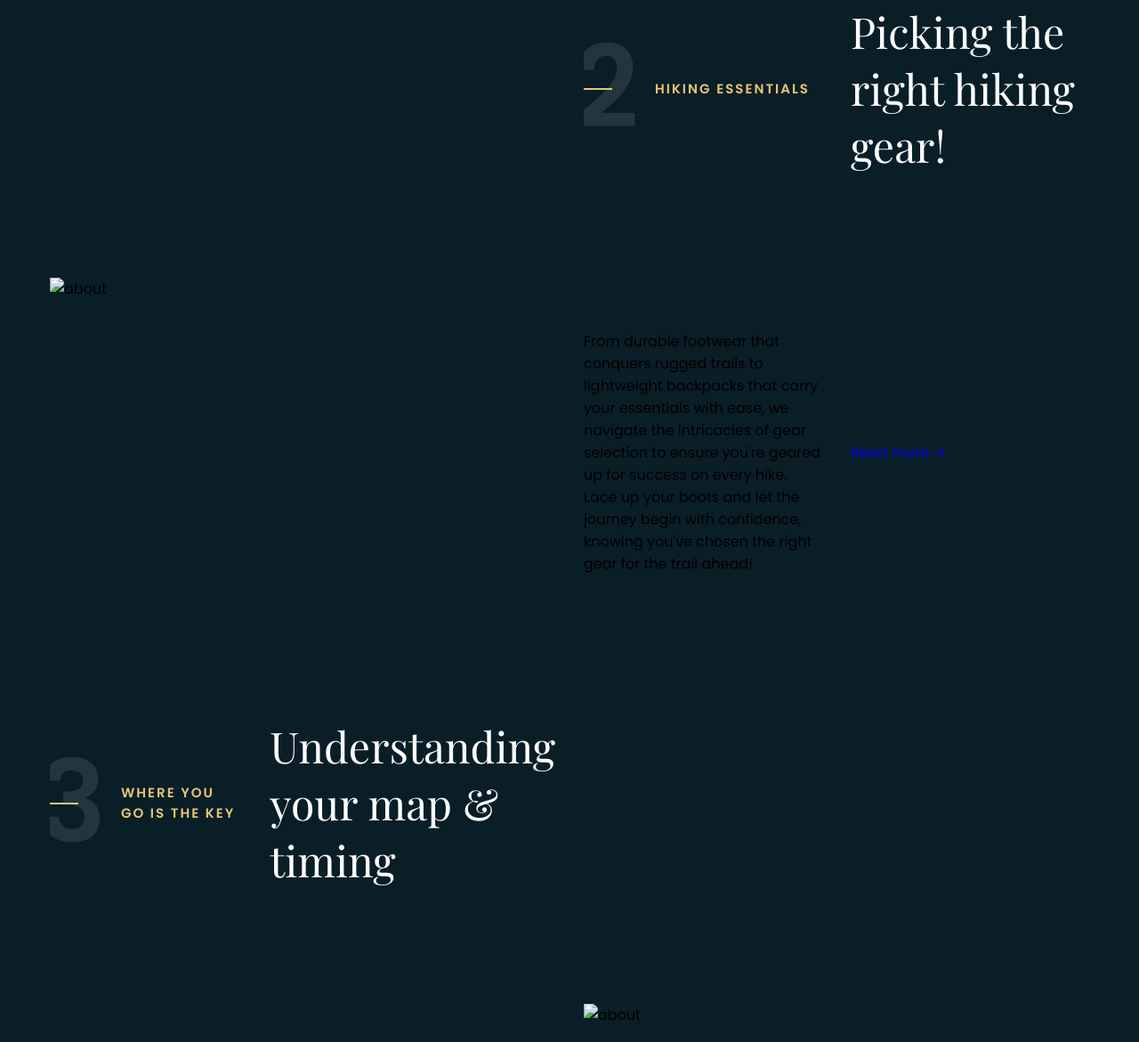
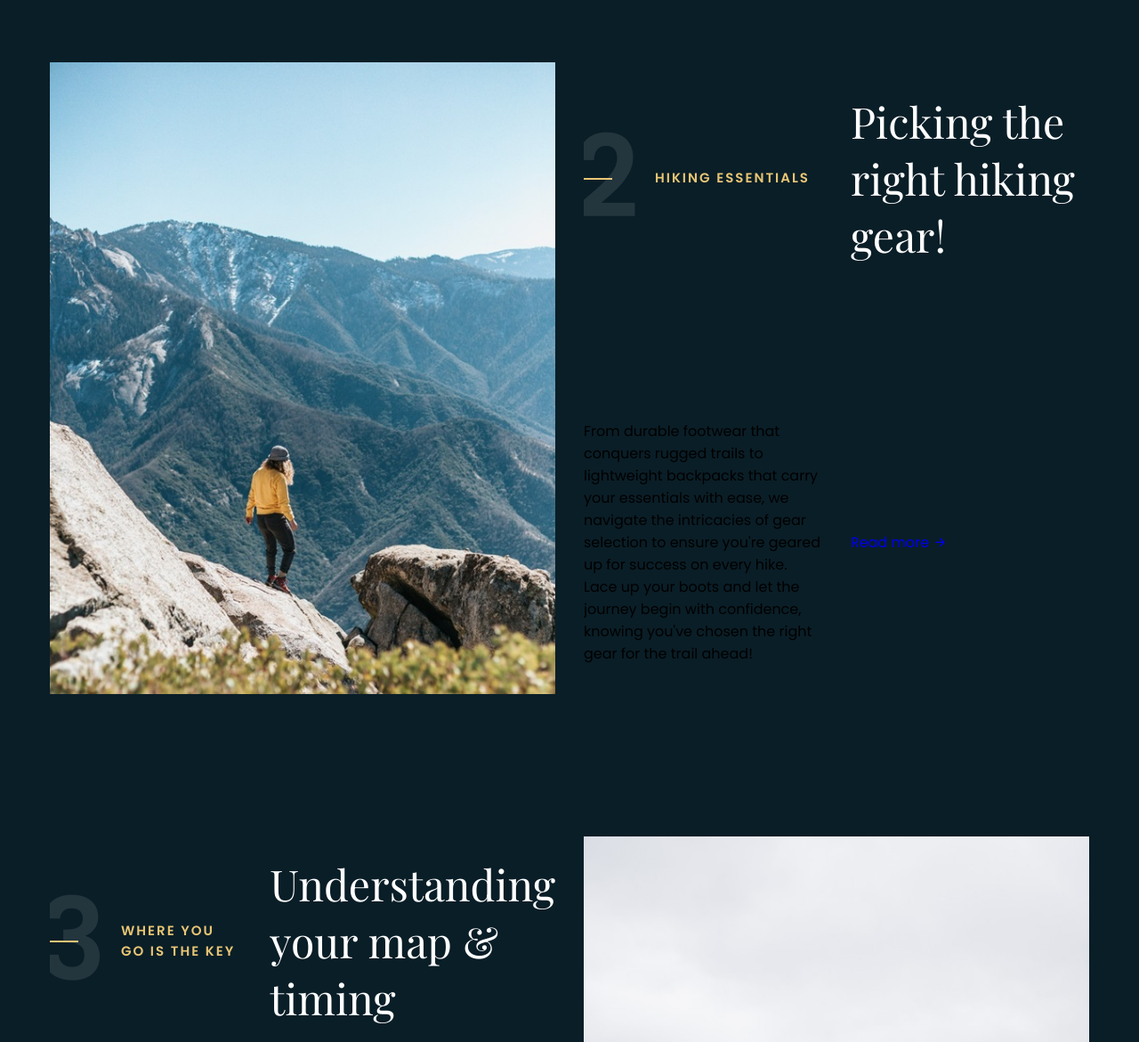
Before and after one commit to Chhotusahu5263/travels, a plain HTML site: page index.html in a window 1280 px wide. Shown: the part 1600-2771 px from the top of the page at 89% size. Drawn offline with nearby package versions, Linux system fonts and the light colour scheme; files whose address does not match are found by name.

Commit message:
Update index.html

```diff
--- a/index.html
+++ b/index.html
@@ -53,7 +53,7 @@
     <section class="about">
         <div class="section_container about_container">
             <div class="about_image about_image-1" id="about">
-                <img src="assets/about-1.jpg" alt="about">
+                <img src="about-1.jpg" alt="about">
             </div>
             <div class="about_container about_content-1">
                 <h3 class="section_subheader">GET STARTED</h3>
@@ -73,7 +73,7 @@
                 </div>
             </div>
             <div class="about_image about_image-2" id="equipment">
-                <img src="assets/about-2.jpg" alt="about">
+                <img src="about-2.jpg" alt="about">
             </div>
             <div class="about_container about_content-2">
                 <h3 class="section_subheader">HIKING ESSENTIALS</h3>
@@ -94,7 +94,7 @@
                 </div>
             </div>
             <div class="about_image about_image-3" id="about">
-                <img src="assets/about-3.jpg" alt="about">
+                <img src="about-3.jpg" alt="about">
             </div>
             <div class="about_container about_content-3">
                 <h3 class="section_subheader">WHERE YOU GO IS THE KEY</h3>
```
